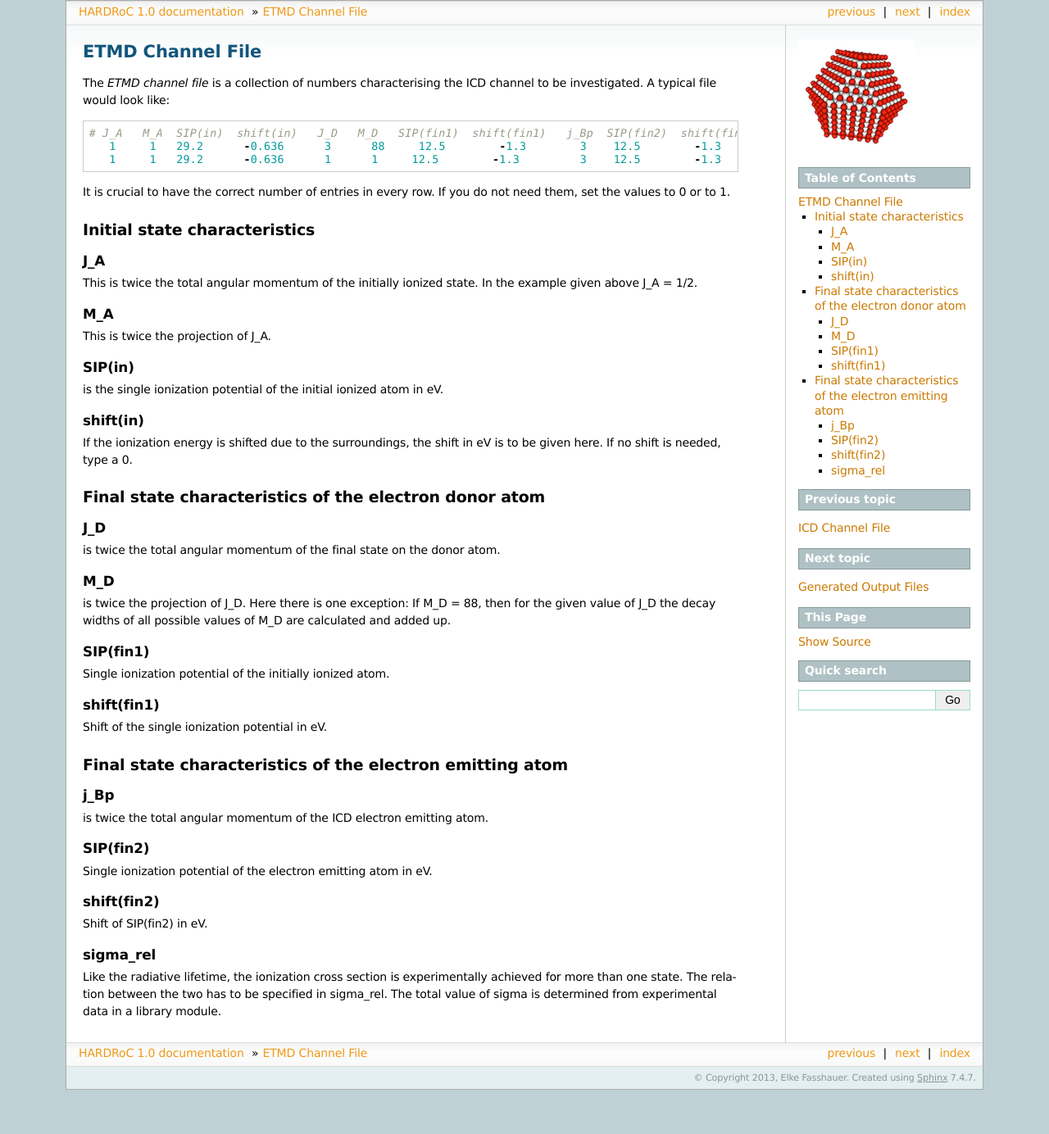
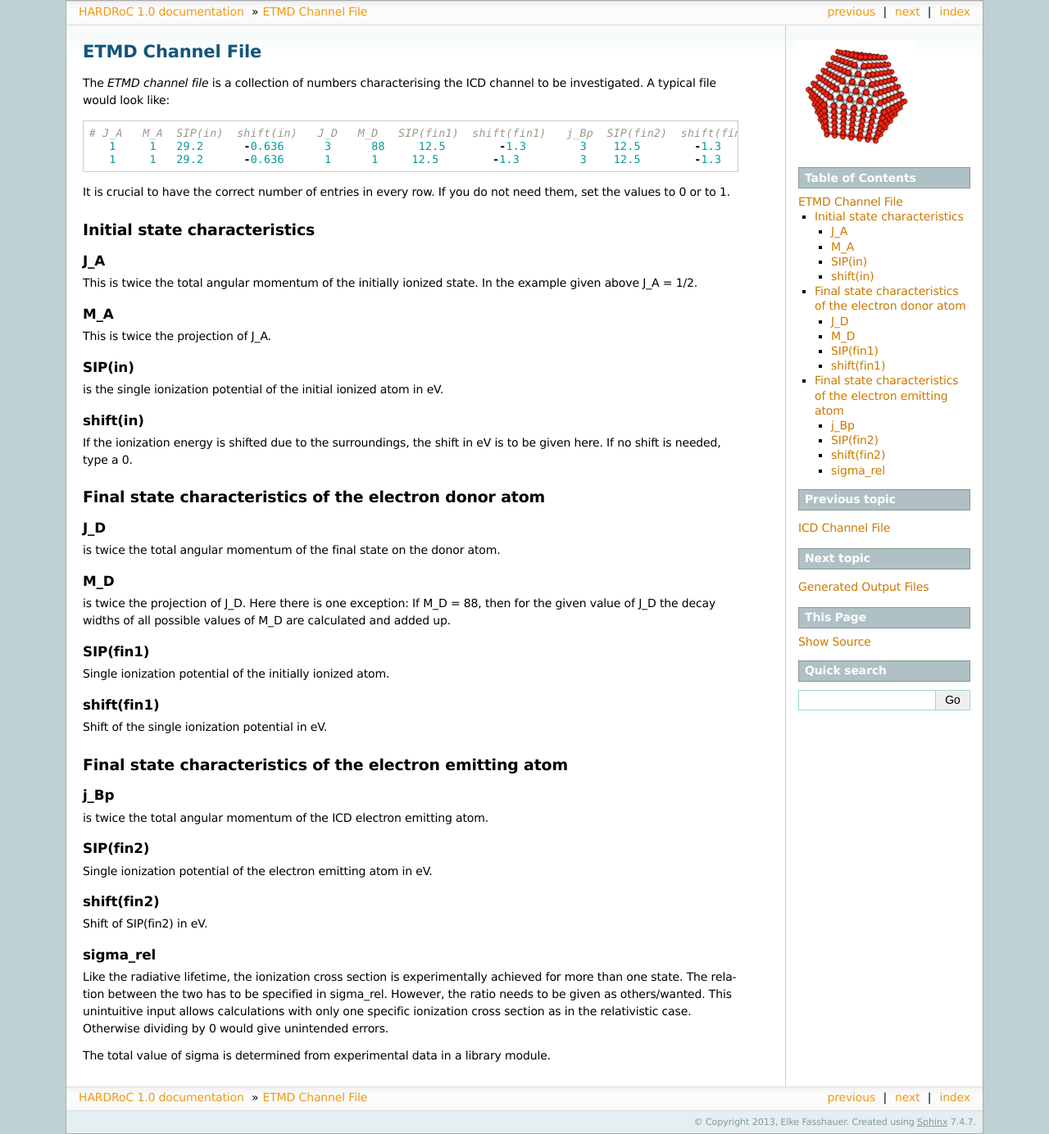
Before and after one commit to ElkeF/HARDRoC, a Sphinx documentation site: the page built from doc/source/etmd_channel_file/basics.rst, in a window 1280 px wide. Shown: the whole page at 82% size. Built offline with Sphinx 7.4.7, drawn with Linux system fonts in a browser that asks for light colours; formulas are drawn with MathJax 3; before the commit the page ends 1330 px from its top, so only the background shows below that.

Commit message:
new sigma for ETMD documented

```diff
--- a/doc/source/etmd_channel_file/basics.rst
+++ b/doc/source/etmd_channel_file/basics.rst
@@ -8,7 +8,7 @@ The *ETMD channel file* is a collection of numbers characterising the
 ICD channel to be investigated. A typical file would look like::
 
   # J_A   M_A  SIP(in)  shift(in)   J_D   M_D   SIP(fin1)  shift(fin1)   j_Bp  SIP(fin2)  shift(fin2)  sigmarel
-     1     1   29.2      -0.636      3      88     12.5        -1.3        3    12.5        -1.3       1.6
+     1     1   29.2      -0.636      3      88     12.5        -1.3        3    12.5        -1.3       0.625
      1     1   29.2      -0.636      1      1     12.5        -1.3         3    12.5        -1.3       1.6
 
 
@@ -82,5 +82,10 @@ sigma_rel
 ~~~~~~~~~
 Like the radiative lifetime, the ionization cross section is experimentally
 achieved for more than one state. The relation between the two has to be
-specified in sigma_rel. The total value of sigma is determined from experimental
+specified in sigma_rel. However, the ratio needs to be given as others/wanted.
+This unintuitive input allows calculations with only one specific ionization
+cross section as in the relativistic case. Otherwise dividing by 0 would give
+unintended errors.
+
+The total value of sigma is determined from experimental
 data in a library module.
```
